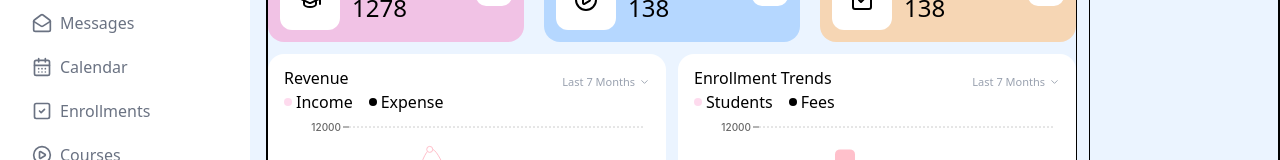
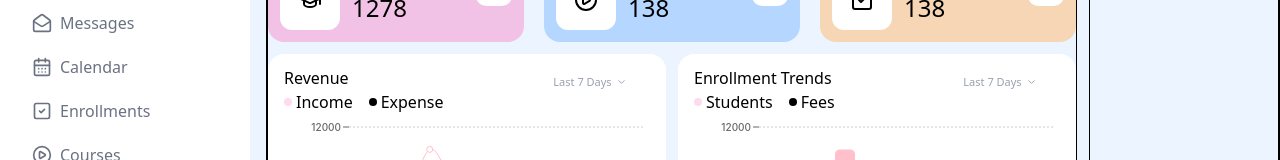
Before and after one commit to Oswald-Setumte/Coursify, a React (Vite) app: page / in a window 1280 px wide. Shown: the part 129-289 px from the top of the page. Built offline with nearby package versions, Linux system fonts and the light colour scheme.

Commit message:
completet the toggle for the last days component in the dashboard

```diff
--- a/src/Components/Dashboard/Enrollment.tsx
+++ b/src/Components/Dashboard/Enrollment.tsx
@@ -1,7 +1,6 @@
-import { ChevronDown } from "lucide-react";
+
 import React, { useState } from "react";
 import {
-  LineChart,
   Line,
   XAxis,
   YAxis,
@@ -11,13 +10,14 @@ import {
   BarChart,
   Bar,
 } from "recharts";
+import LastDays from "./LastDays";
 
 export default function Enrollment() {
   const [data, setData] = useState([
     { Month: "Jan", Students: 6500, Fees: 4000 },
     { Month: "Feb", Students: 7000, Fees: 4300 },
     { Month: "Mar", Students: 6400, Fees: 3800 },
-    { Month: "Apr", Students: 10548,Fees: 5100 },
+    { Month: "Apr", Students: 10548, Fees: 5100 },
     { Month: "May", Students: 8000, Fees: 4700 },
     { Month: "Jun", Students: 9000, Fees: 5200 },
     { Month: "Jul", Students: 7200, Fees: 4900 },
@@ -32,12 +32,9 @@ export default function Enrollment() {
     <div className="bg-white h-[300px] rounded-2xl p-4">
       <div className="flex justify-between">
         <h1>Enrollment Trends</h1>
-        <p className="flex items-center text-gray-400 text-[11px] gap-1">
-          Last 7 Months{" "}
-          <span>
-            <ChevronDown className="w-[11px]" />
-          </span>
-        </p>
+        <div>
+          <LastDays />
+        </div>
       </div>
       <div>
         {/* Legend */}
@@ -74,8 +71,13 @@ export default function Enrollment() {
 
               <Tooltip />
 
-              <Line dataKey={"Fees"}  stroke=""/>
-              <Bar dataKey={"Students"} fill="pink" radius={[5,5,5,5]} barSize={20}/>
+              <Line dataKey={"Fees"} stroke="" />
+              <Bar
+                dataKey={"Students"}
+                fill="pink"
+                radius={[5, 5, 5, 5]}
+                barSize={20}
+              />
             </BarChart>
           </ResponsiveContainer>
         </div>
--- /dev/null
+++ b/src/Components/Dashboard/LastDays.tsx
@@ -0,0 +1,79 @@
+import React from "react";
+import { ChevronDown } from "lucide-react";
+import { useState } from "react";
+import { Toggle } from "../../Function";
+
+export default function LastDays() {
+  const { drop, setDrop } = Toggle();
+
+  const [DayToggle, setDayToggle] = useState(true);
+  const [MonthToggle, setMonthToggle] = useState(false);
+  const [Days90Toggle, setDays90Toggle] = useState(false);
+  function HandleDropDownForLastDays(e: number) {
+    if (e == 1) {
+      setDayToggle(true);
+      setMonthToggle(false);
+      setDays90Toggle(false);
+    } else if (e == 2) {
+      setDayToggle(false);
+      setMonthToggle(true);
+      setDays90Toggle(false);
+    } else if (e == 3) {
+      setDayToggle(false);
+      setMonthToggle(false);
+      setDays90Toggle(true);
+    }
+  }
+  const dropDowns = [
+    {
+      id: 1,
+      text: "Last 7 Days",
+    },
+    {
+      id: 2,
+      text: "Last 7 Months",
+    },
+    {
+      id: 3,
+      text: "Last 90 Days",
+    },
+  ];
+
+  return (
+    <div
+      className="relative w-[120px] text-gray-400 text-[11px] bg-white
+       flex justify-center items-center"
+      onClick={() => {
+        setDrop(!drop);
+      }}
+    >
+      <p className="flex items-center cursor-pointer  gap-1">
+        {DayToggle
+          ? "Last 7 Days"
+          : MonthToggle
+          ? "Last 7 Months"
+          : Days90Toggle
+          ? "Last 90 Days"
+          : " "}
+        <span>
+          <ChevronDown className="w-[11px]" />
+        </span>
+      </p>
+      <div className={`${drop ? "block" : "hidden"} absolute z-9999 bg-white top-6 border border-gray-300/30 rounded-b-[10px]  w-full `}>
+        {dropDowns.map((each) => {
+          return (
+            <div
+              key={each.id}
+              className={` hover:bg-gray-300/30 h-6 pl-6 flex items-center cursor-pointer`}
+              onClick={() => {
+                HandleDropDownForLastDays(each.id);
+              }}
+            >
+              <p>{each.text}</p>
+            </div>
+          );
+        })}
+      </div>
+    </div>
+  );
+}
--- a/src/Components/Dashboard/Revenue.tsx
+++ b/src/Components/Dashboard/Revenue.tsx
@@ -1,4 +1,3 @@
-import { ChevronDown } from "lucide-react";
 import React, { useState } from "react";
 import {
   LineChart,
@@ -9,6 +8,7 @@ import {
   ResponsiveContainer,
   CartesianGrid,
 } from "recharts";
+import LastDays from "./LastDays";
 
 export default function Revenue() {
   const [data, setData] = useState([
@@ -29,12 +29,9 @@ export default function Revenue() {
     <div className="bg-white h-[300px] rounded-2xl p-4">
       <div className="flex justify-between">
         <h1>Revenue</h1>
-        <p className="flex items-center text-gray-400 text-[11px] gap-1">
-          Last 7 Months{" "}
-          <span>
-            <ChevronDown className="w-[11px]" />
-          </span>
-        </p>
+       <div>
+          <LastDays/>
+       </div>
       </div>
       <div>
         {/* Legend */}
--- a/src/Function.tsx
+++ b/src/Function.tsx
@@ -1,21 +1,7 @@
+import { useState } from "react";
 
+export function Toggle() {
+  const [drop, setDrop] = useState(false);
 
-export function Function() {
-  return (
-    <div>Function</div>
-  )
+  return { drop, setDrop };
 }
-
-export  function exp() {
-  return (
-    <div>Function</div>
-  )
-}
-
-
-
-export function handle() {
-  return (
-    <div>Function</div>
-  )
-}
```
